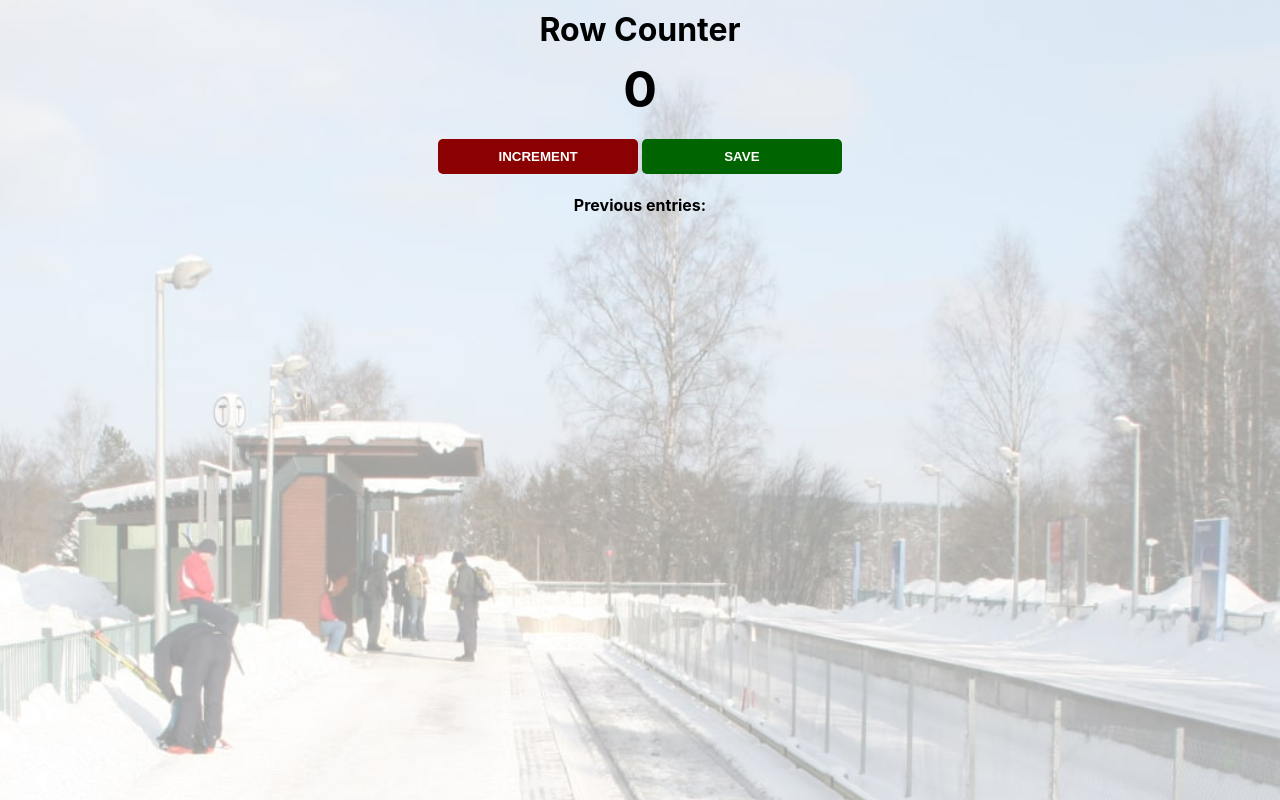
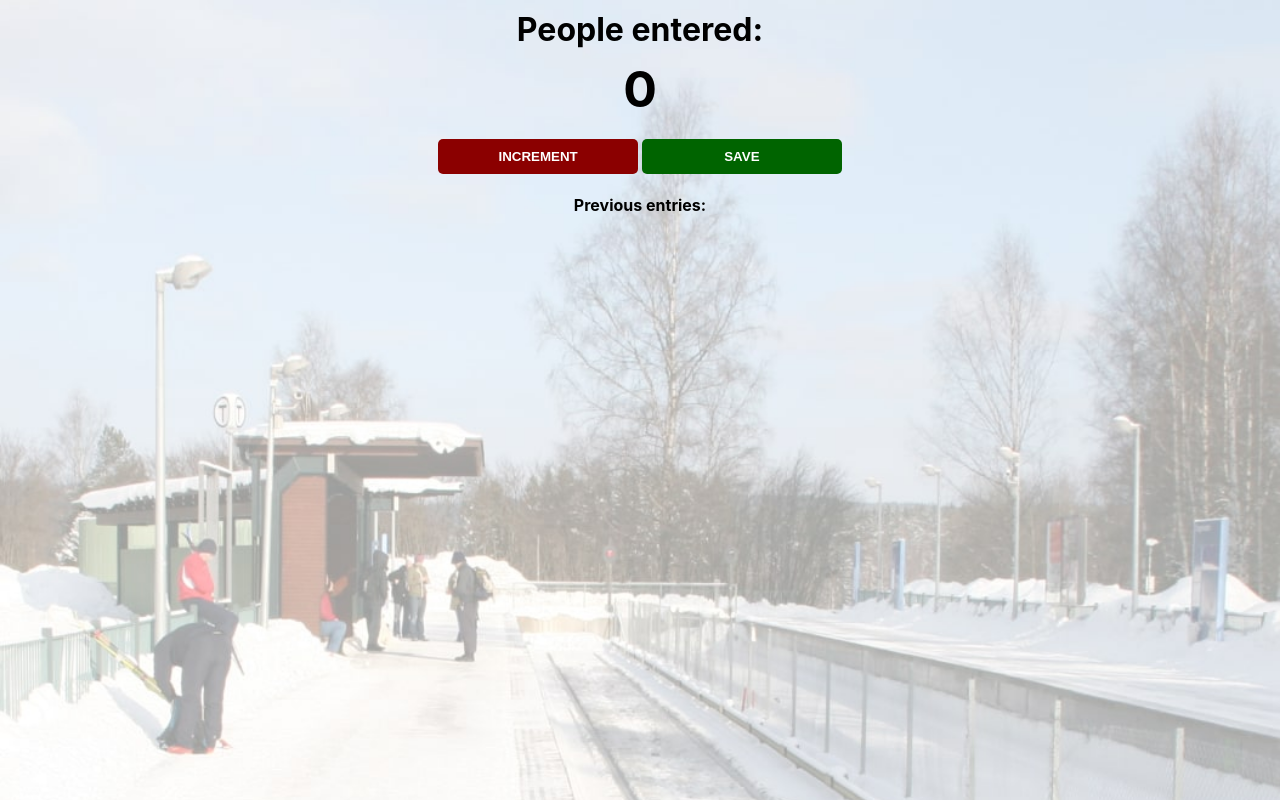
Before and after one commit to Bharath142005/passenger-counter, a plain HTML site: page index.html in a window 1280 px wide. Drawn offline with Linux system fonts and the light colour scheme.

Commit message:
Update index.html

```diff
--- a/index.html
+++ b/index.html
@@ -4,7 +4,7 @@
     </head>
     <body>
         <div class="container">
-            <h1>Row Counter</h1>
+            <h1>People entered:</h1>
             <h2 id="count-el">0</h2>
             <button id="increment-btn" onclick="increment()">INCREMENT</button>
             <button id="save-btn" onclick="save()">SAVE</button>
```
